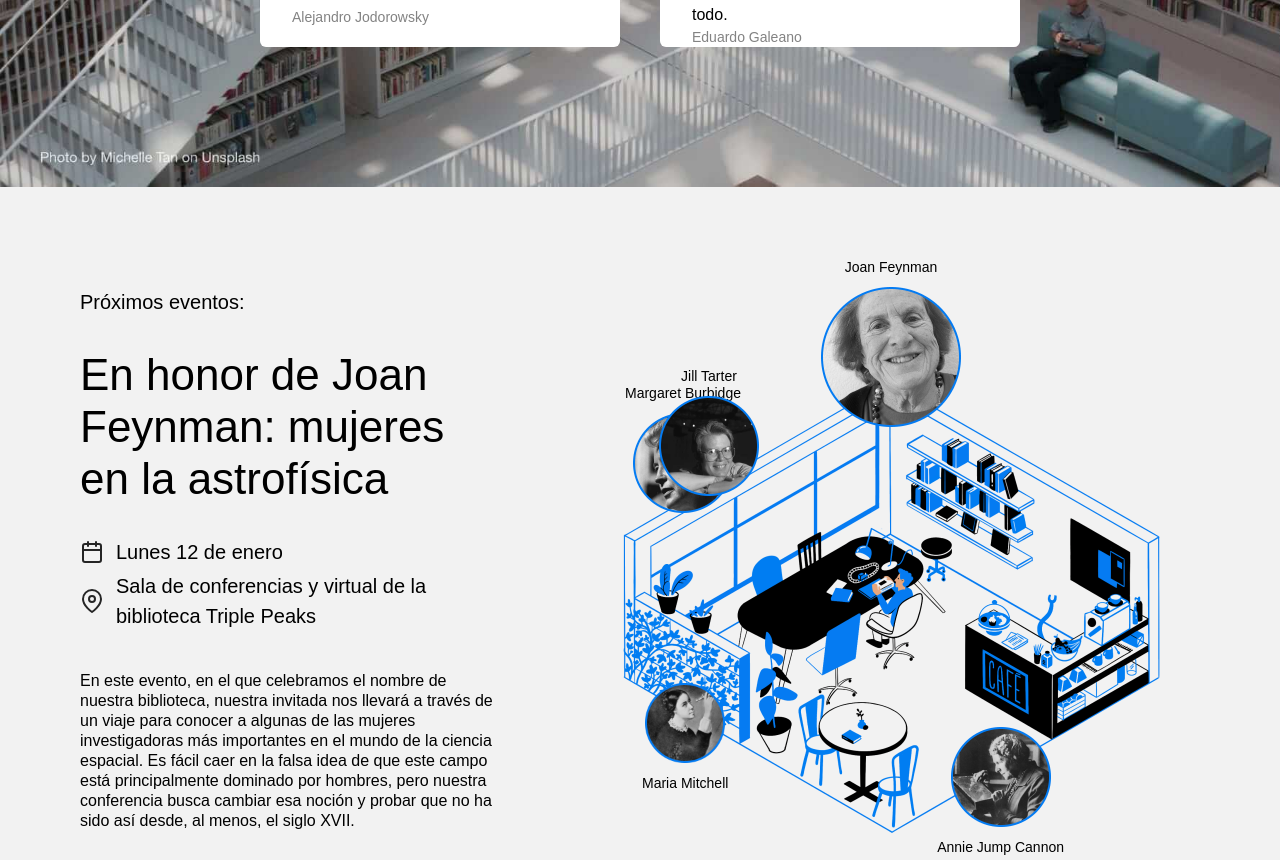
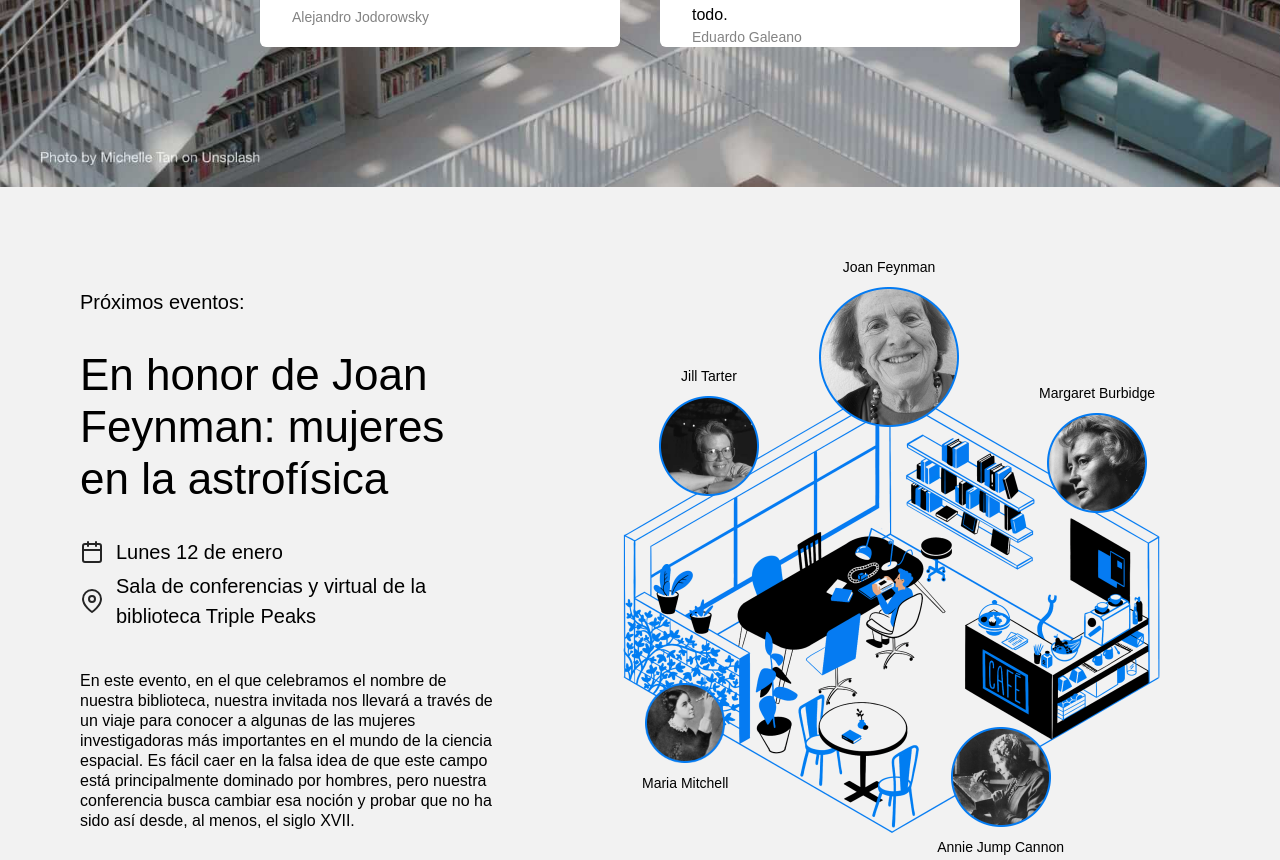
Before and after one commit to XimenaBarrero/web_project_library_es, a plain HTML site: page index.html in a window 1280 px wide. Shown: the part 1907-2767 px from the top of the page. Drawn offline with Linux system fonts and the light colour scheme.

Commit message:
segundas correciones a errores entrega

```diff
--- a/styles/style.css
+++ b/styles/style.css
@@ -246,12 +246,12 @@
 
 .person_name_feynman {
   top:-30px;
-  right: 319px;
+  left: 319px;
 }
 
 .person_name_burbidge {
   top:96px;
-  left: 125px;
+  right: 125px;
 }
 
 .person_name_cannon {
```
